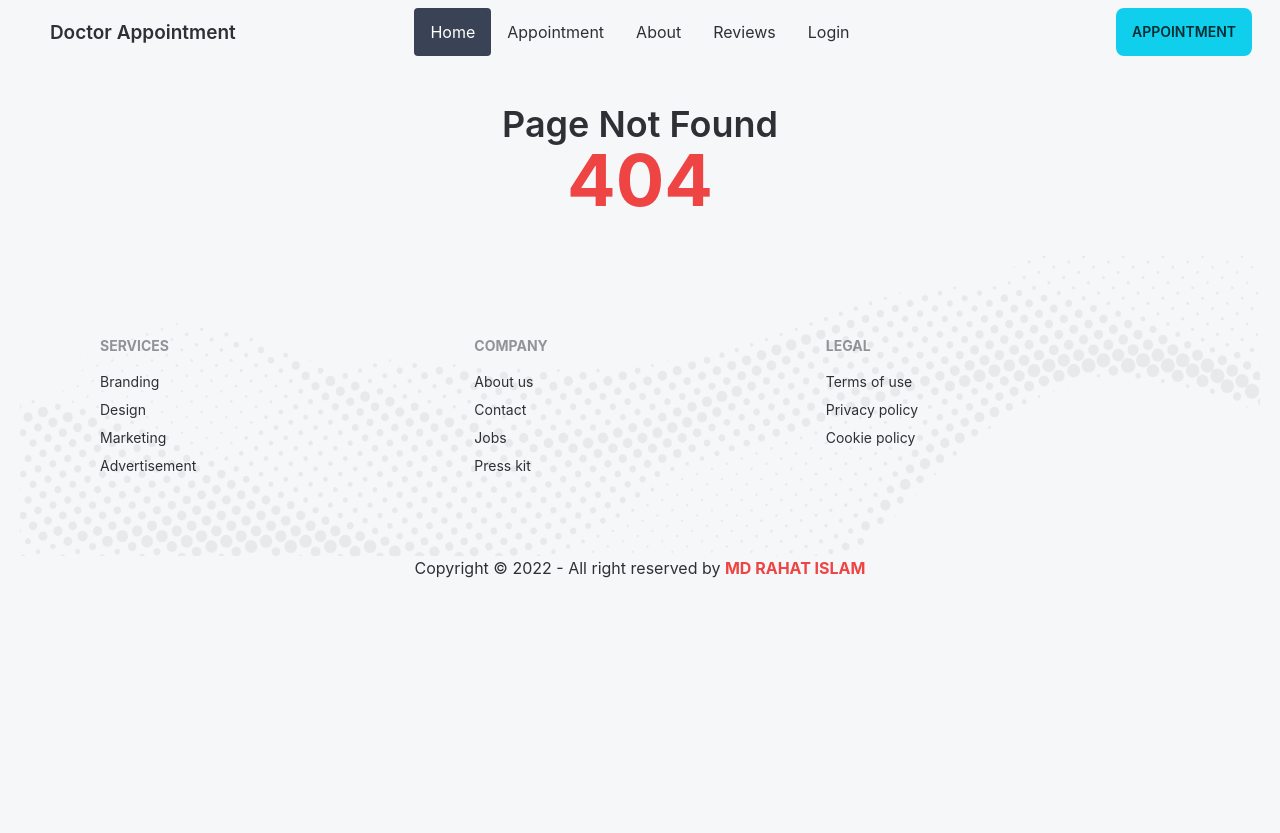
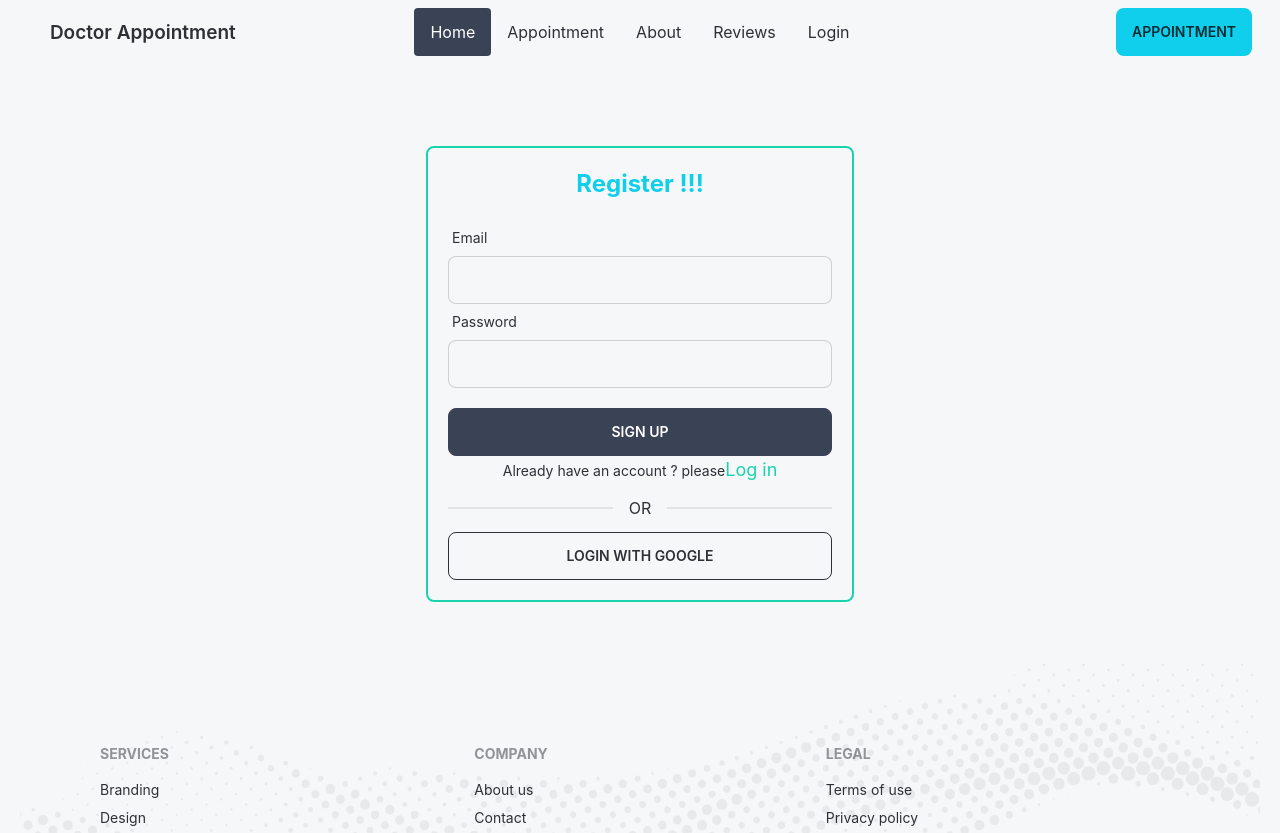
Before and after one commit to islammd39/doctor-appointment-wesite, a React (Create React App) app: page /signup in a window 1280 px wide. Shown: the top 833 px of the page. Before the commit the page ends 800 px from the top, so only its background shows below. Built offline with nearby package versions, Linux system fonts and the light colour scheme.

Commit message:
athentication submit

```diff
--- a/package.json
+++ b/package.json
@@ -8,9 +8,11 @@
     "@testing-library/user-event": "^13.5.0",
     "daisyui": "^2.39.1",
     "date-fns": "^2.29.3",
+    "firebase": "^9.14.0",
     "react": "^18.2.0",
     "react-day-picker": "^8.3.6",
     "react-dom": "^18.2.0",
+    "react-hook-form": "^7.39.3",
     "react-router-dom": "^6.4.3",
     "react-scripts": "5.0.1",
     "web-vitals": "^2.1.4"
--- a/src/Pages/Appointment/AppointmentModal.js
+++ b/src/Pages/Appointment/AppointmentModal.js
@@ -11,6 +11,15 @@ const AppointmentModal = ({ treatment, selected }) => {
       const name = from.name.value;
       const email = from.email.value;
       const number = from.number.value;
+
+      const appointment = {
+        bookingDate:Date,
+        bookingSlot:slot,
+        patientName:name,
+        bookingEmail:email,
+        bookingNumber:number
+      }
+      console.log(appointment);
   }
   return (
     <>
--- a/src/Pages/Log/Login.js
+++ b/src/Pages/Log/Login.js
@@ -1,11 +1,74 @@
-import React from 'react';
+import React, { useState } from "react";
+import { useForm } from "react-hook-form";
+import { Link } from "react-router-dom";
 
 const Login = () => {
-    return (
-        <div>
-            <h2>This login</h2>
-        </div>
-    );
+  const {
+    register,
+    formState: { errors },
+    handleSubmit,
+  } = useForm();
+  const [data, setData] = useState("");
+  console.log(data);
+
+  return (
+    <div className="lg:flex justify-center items-center lg:h-[600px]">
+      <div className="border-2 border-secondary lg:p-5 rounded-lg mt-5">
+        <h2 className="font-bold text-2xl text-primary text-center pb-5">
+          login !!!
+        </h2>
+        <form
+          onSubmit={handleSubmit((data) => setData(JSON.stringify(data)))}
+          className="w-96"
+        >
+          <div className="form-control w-full">
+            <label className="label">
+              <span className="label-text">Email</span>
+            </label>
+            <input
+              {...register("email", { required: true })}
+              type="email"
+              className="input input-bordered w-full"
+              aria-invalid={errors.email ? "true" : "false"}
+            />
+             {errors.email?.type === 'required' && <p className="text-red-400 my-2" role="alert">Email address is required</p>}
+          </div>
+          <div className="form-control w-full">
+            <label className="label">
+              <span className="label-text">Password</span>
+            </label>
+            <input
+              {...register("password", { required: true, minLength:{value:6 , message:"password must be 6 character"}})}
+              type="password"
+              className="input input-bordered w-full"
+              aria-invalid={errors.password ? "true" : "false"}
+
+            />
+            {errors.password?.type === 'required' && <p className="text-red-400 my-2" role="alert">Password is required</p>}
+            {errors.password && <p className="text-red-400 my-2">{errors.password?.message}</p>}
+            <label className="label">
+              <span className="label-text">forget password ?</span>
+            </label>
+          </div>
+          <input
+            type="submit"
+            value="Login"
+            className="btn btn-accent w-full text-white mt-5"
+          />
+          <p className="text-center mb-3">
+            <span className="label-text">
+              new to doctor website ? please
+              <Link className="text-secondary text-lg" to="/signup">
+                Register
+              </Link>
+            </span>
+          </p>
+          <div className="divider">OR</div>
+          <button className="btn btn-outline w-full">login with google</button>
+        </form>
+      </div>
+    </div>
+  );
 };
 
 export default Login;
--- /dev/null
+++ b/src/Pages/Log/SignUp.js
@@ -0,0 +1,72 @@
+import React from "react";
+import { Link } from "react-router-dom";
+import { useForm } from "react-hook-form";
+
+const SignUp = () => {
+  const {
+    register,
+    formState: { errors },
+    handleSubmit,
+  } = useForm();
+  const onSubmit = (data) => console.log(data);
+
+  return (
+    <div>
+      <div className="lg:flex justify-center items-center lg:h-[600px]">
+        <div className="border-2 border-secondary lg:p-5 rounded-lg mt-5">
+          <h2 className="font-bold text-2xl text-primary text-center pb-5">
+            Register !!!
+          </h2>
+          <form onSubmit={handleSubmit(onSubmit)} className="w-96">
+            <div className="form-control w-full">
+              <label className="label">
+                <span className="label-text">Email</span>
+              </label>
+              <input
+                {...register("email", { required: true })}
+                type="email"
+                className="input input-bordered w-full"
+                aria-invalid={errors.email ? "true" : "false"}
+              />
+              {errors.email?.type === "required" && (
+                <p className="text-red-400 my-2" role="alert">
+                  Email address is required
+                </p>
+              )}
+            </div>
+            <div className="form-control w-full">
+              <label className="label">
+                <span className="label-text">Password</span>
+              </label>
+              <input
+                {...register("password", { required: "password is required", minLength:{value:6, message:"password must be six character"} })}
+                type="password"
+                className="input input-bordered w-full"
+              />
+              {errors.password && <p className="text-red-400 my-2">{errors.password?.message}</p>}
+            </div>
+            <input
+              type="submit"
+              value="Sign up"
+              className="btn btn-accent w-full text-white mt-5"
+            />
+            <p className="text-center mb-3">
+              <span className="label-text">
+                Already have an account ? please
+                <Link className="text-secondary text-lg" to="/login">
+                  Log in
+                </Link>
+              </span>
+            </p>
+            <div className="divider">OR</div>
+            <button className="btn btn-outline w-full">
+              login with google
+            </button>
+          </form>
+        </div>
+      </div>
+    </div>
+  );
+};
+
+export default SignUp;
--- a/src/Route/Routes/Routes.js
+++ b/src/Route/Routes/Routes.js
@@ -3,6 +3,7 @@ import Main from "../../Layout/Main";
 import Appointment from "../../Pages/Appointment/Appointment";
 import Home from "../../Pages/Home/Home/Home";
 import Login from "../../Pages/Log/Login";
+import SignUp from "../../Pages/Log/SignUp";
 import PageNotFound from "../../Pages/PageNotFound/PageNotFound";
 
 export const router = createBrowserRouter([
@@ -23,6 +24,10 @@ export const router = createBrowserRouter([
                 element:<Login></Login>
             },
             {
+                path:"/signup",
+                element:<SignUp></SignUp>
+            },
+            {
                 path:"*",
                 element:<PageNotFound></PageNotFound>
             }
--- /dev/null
+++ b/src/firebase/firebase.config.js
@@ -0,0 +1,18 @@
+// Import the functions you need from the SDKs you need
+import { initializeApp } from "firebase/app";
+// TODO: Add SDKs for Firebase products that you want to use
+// https://firebase.google.com/docs/web/setup#available-libraries
+
+// Your web app's Firebase configuration
+const firebaseConfig = {
+  apiKey: process.env.REACT_APP_apiKey,
+  authDomain: process.env.REACT_APP_authDomain,
+  projectId: process.env.REACT_APP_projectId,
+  storageBucket: process.env.REACT_APP_storageBucket,
+  messagingSenderId: process.env.REACT_APP_messagingSenderId,
+  appId: process.env.REACT_APP_appId,
+};
+
+// Initialize Firebase
+const app = initializeApp(firebaseConfig);
+export default app;
```
Also changed, not shown: 1 other file (tests, documents, lock files or other folders).
